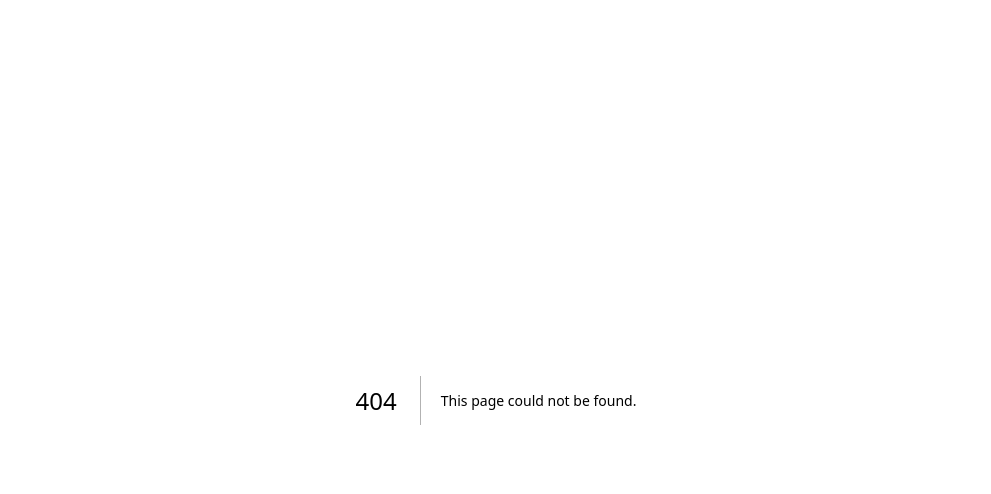
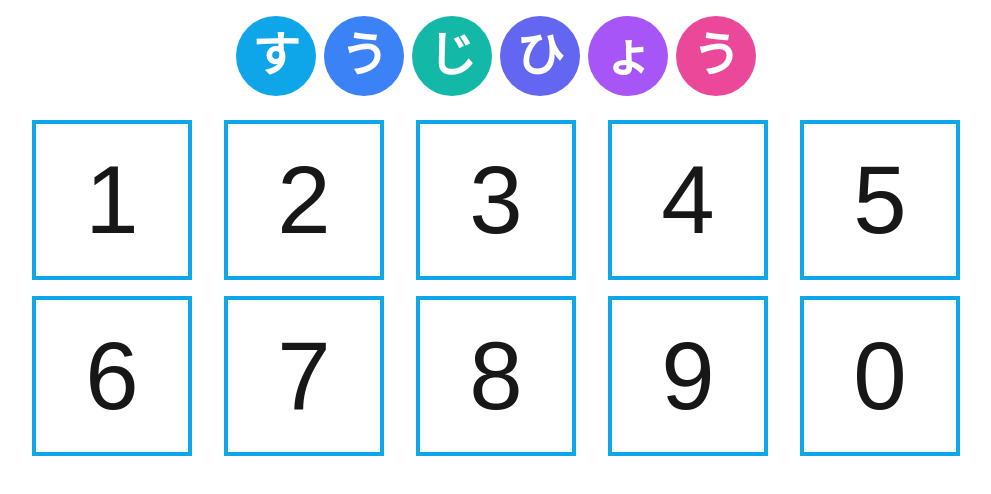
Before and after one commit to hypermkt/hyperkana, a Next.js app: page /numbers in a window 1280 px wide. Before the commit this address had no page. Shown: the top 494 px of the page, without its empty margins (144-1135 px from the left). Built offline with nearby package versions, Linux system fonts and the light colour scheme.

Commit message:
数字の一覧表を作った

```diff
--- a/src/app/constants/hiragana.ts
+++ b/src/app/constants/hiragana.ts
@@ -47,6 +47,23 @@ export const katakana = {
     ["ヤ", "ユ", "ヨ", "", ""], // ヤ行（3文字）
     ["ラ", "リ", "ル", "レ", "ロ"], // ラ行
     ["ワ", "ヲ", "ン", "", ""], // ワ行（3文字）
+  ],
+};
+
+export const numbers = {
+  title: "すうじひょう",
+  colors: [
+    "bg-sky-500", // 水色
+    "bg-blue-500", // 青
+    "bg-teal-500", // 青緑
+    "bg-indigo-500", // 藍
+    "bg-purple-500", // 紫
+    "bg-pink-500", // ピンク
+    "bg-red-500", // 赤
+  ],
+  groups: [
+    ["1", "2", "3", "4", "5"], // 1行
+    ["6", "7", "8", "9", "0"], // 2行
   ],
 };
 
--- /dev/null
+++ b/src/app/numbers/page.tsx
@@ -0,0 +1,28 @@
+"use client";
+
+import { numbers } from "@/app/constants/hiragana";
+import KanaTitle from "@/app/components/KanaTitle";
+
+export default function NumbersPage() {
+  const title = numbers.title;
+  const colors = numbers.colors;
+  const groups = numbers.groups;
+
+  return (
+    <div className="p-4">
+      <KanaTitle title={title} colors={colors} />
+      {groups.map((group, groupIndex) => (
+        <div
+          key={groupIndex}
+          className="flex flex-rowl justify-center gap-4 w-full"
+        >
+          {group.map((char) => (
+            <div className="border-sky-500 border-4 p-2 text-4xl min-w-[10rem] min-h-[10rem] flex items-center justify-center m-2">
+              <span className="text-8xl">{char}</span>
+            </div>
+          ))}
+        </div>
+      ))}
+    </div>
+  );
+}
--- a/src/app/page.tsx
+++ b/src/app/page.tsx
@@ -16,6 +16,9 @@ export default function Home() {
           カタカナ
         </AnchorButtonComponent>
       </div>
+      <div className="m-3">
+        <AnchorButtonComponent href={"/numbers"}>すうじ</AnchorButtonComponent>
+      </div>
     </main>
   );
 }
```
